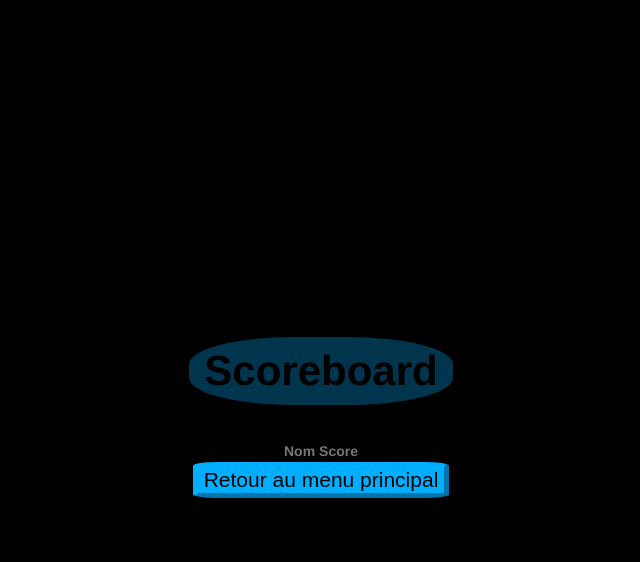
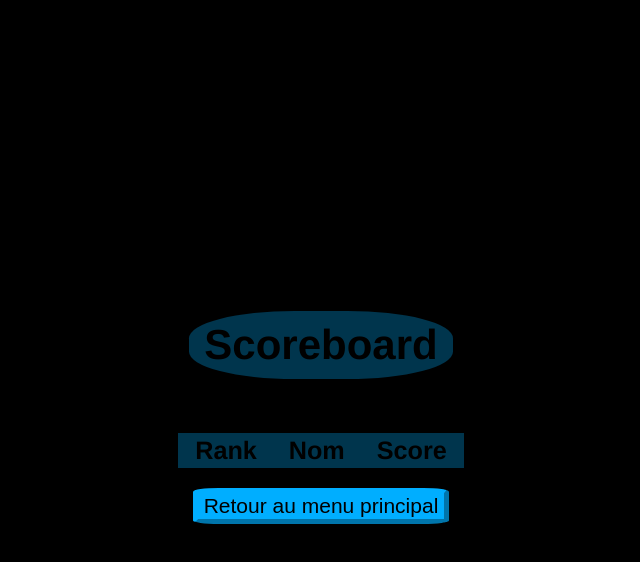
Before and after one commit to XanDers931/Pok-em-Up, a website built with webpack: page client/public/index.html in a window 1280 px wide. Both pictures are taken after a click on the button "Scoreboard". Shown: the whole page, without its empty margins (319-959 px from the left). Built offline with nearby package versions, Linux system fonts and the light colour scheme; no server answers.

Commit message:
improve scoreboard

```diff
--- a/client/public/css/main.css
+++ b/client/public/css/main.css
@@ -149,3 +149,15 @@ canvas {
 .scoreBoard{
 	background-image: url('../images/background/bg-score.png');
 }
+
+.scoreBoard table {
+	gap: 20px;
+	margin: 20px;
+	background-color: rgba(0, 174, 255, 0.3);
+}
+.scoreBoard th, .scoreBoard td {
+	font-size: 1.8em;
+	padding-left: 15px;
+	padding-right: 15px;
+	color: black;
+}
--- a/client/public/index.html
+++ b/client/public/index.html
@@ -76,6 +76,7 @@
 			<h1><em>Scoreboard</em></h1>
 			<table class="table">
 				<tr>
+					<th>Rank</th>
 					<th>Nom</th>
 					<th>Score</th>
 				</tr>
--- a/client/src/vue/inGame/ScoreBoardDataDisplay.js
+++ b/client/src/vue/inGame/ScoreBoardDataDisplay.js
@@ -3,7 +3,7 @@ export default function getAllValueInTable(data) {
 	let nb = 0;
 	data.forEach(score => {
 		if (nb < 10) {
-			str += `<tr><td>${score.name}</td><td>${score.score}</td></tr>`;
+			str += `<tr><td>${nb + 1}.</td><td>${score.name}</td><td>${score.score}</td></tr>`;
 		}
 		nb++;
 	});
```
